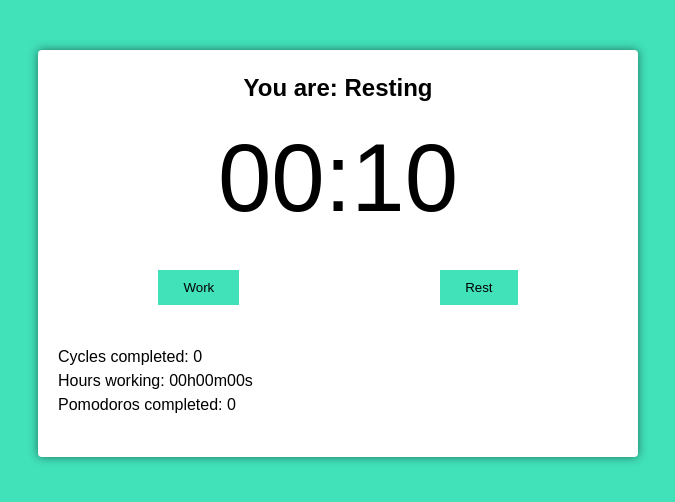
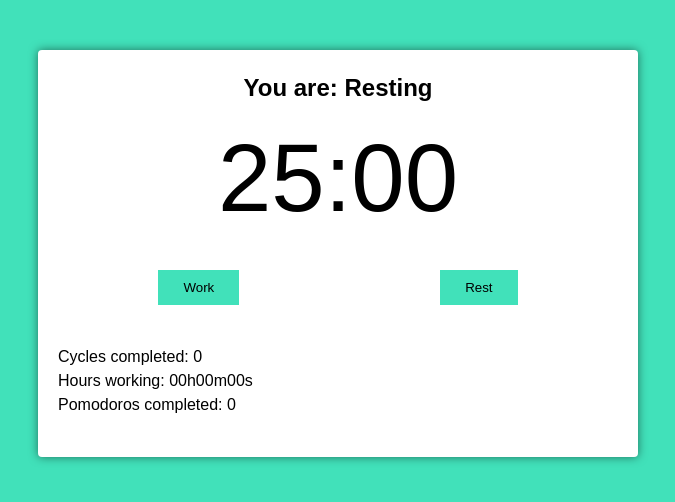
Before and after one commit to IsaiasSantanaDosSantos/Typescript-resct-PomodoroApp, a React (Create React App) app: page / in a window 1280 px wide. Shown: the top 502 px of the page, without its empty margins (302-977 px from the left). Built offline with nearby package versions, Linux system fonts and the light colour scheme.

Commit message:
fix: puts the correct time

```diff
--- a/src/App.tsx
+++ b/src/App.tsx
@@ -5,9 +5,9 @@ function App(): JSX.Element {
   return (
     <div className="container">
       <PomodoroTimer
-        pomodoroTime={10}
-        shortRestTime={2}
-        longRestTime={5}
+        pomodoroTime={1500}
+        shortRestTime={300}
+        longRestTime={900}
         cycles={4}
       />
     </div>
```
